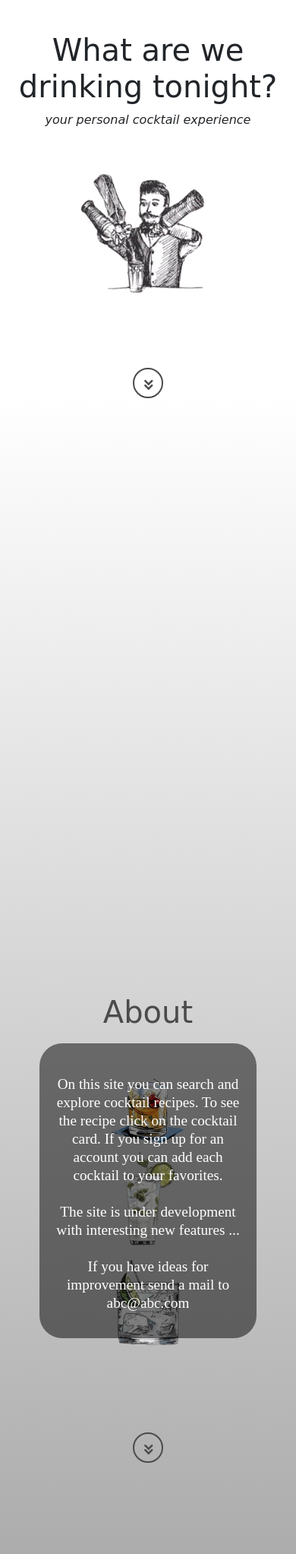
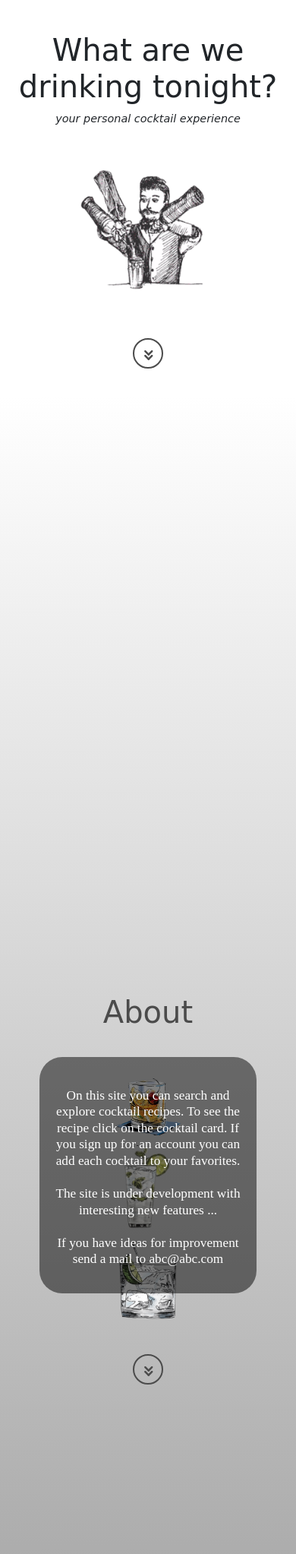
Before and after one commit to ax-ab/cocktail_time, a Django app: page / in a window 390 px wide. Shown: the part 66-2111 px from the top of the page at 76% size. Run offline with Django 3.2, Linux system fonts and the light colour scheme; some libraries are stand-ins or nearby versions; some web fonts are replaced.

Commit message:
fixed iphone and sg layout issues

```diff
--- a/static/css/about.css
+++ b/static/css/about.css
@@ -314,13 +314,36 @@ color: #f39c12 !important;
   }
 
   #about_text div {
-    margin-top: -55% !important;
+    margin-top: -45%;
   }
 
   #mojito {
     margin-left: 38% !important;
   }
 
+  #jumbotron_contents > .center-con, #jumbotron_contents > .center-con > a {
+    margin-top: -2vh !important;
+  }
+
+  #about > .center-con, #about > .center-con > a {
+    margin-top: -10vh !important;
+  }
+
+  body {
+    font-size: 0.90em;
+  }
+
+  #about_text img {
+    width: 25% !important;
+  }
+
+}
+
+/* SG S5 */
+@media screen and (max-width: 360px) {
+
+  #about > .center-con, #about > .center-con > a {
+    margin-top: -5vh !important;
 }
 
 /*-- iPhone SE --*/
@@ -338,4 +361,16 @@ color: #f39c12 !important;
     width: 30% !important;
   }
 
+  #about_text div {
+    margin-top: -55% !important;
+  }
+
+  #about > .center-con, #about > .center-con > a {
+    margin-top: -6vh !important;
+  }
+
+  #about_search > .center-con, #about_search > .center-con > a {
+    margin-top: 3vh !important;
+  }
+
 }
```
